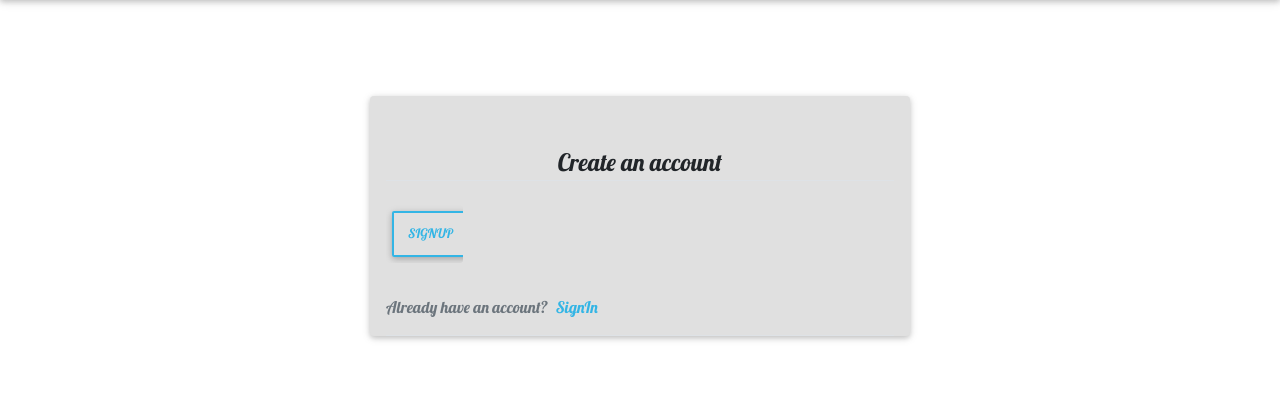
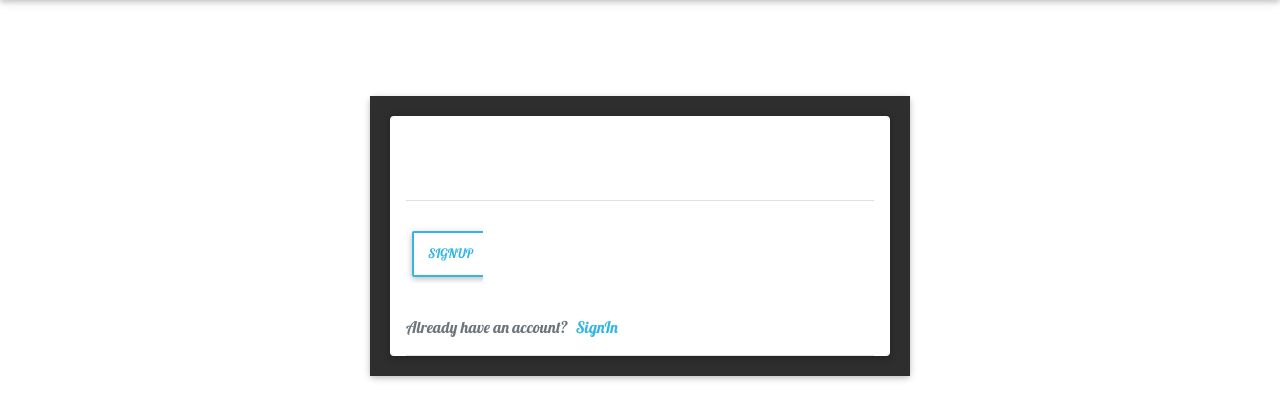
Before and after one commit to IreneMercy/Project-Review, a Django app: template Awards/templates/users/register.html in a window 1280 px wide. Shown: the part 58-478 px from the top of the page. Run offline with Django 3.2, Linux system fonts and the light colour scheme; the template is opened without the code that fills it, so the values that code supplies are empty; some libraries are stand-ins or nearby versions.

Commit message:
add the form in a card div

```diff
--- a/Awards/templates/users/register.html
+++ b/Awards/templates/users/register.html
@@ -7,7 +7,9 @@
     <div class="row">
       <div class="col-md-3"></div>
       <div class="col-md-6 mt-5">
-        <div class="card bg-light pl-3 pr-3 text-black">
+        <div class="card">
+          <div class="card-body btn-elegant">
+            <div class="card bg- pl-3 pr-3 text-black">
               <form  method="post">
                 {% csrf_token %}
                 <div class="form-group">
@@ -23,6 +25,8 @@
               </div>
             </div>
           </div>
+        </div>
+      </div>
       <div class="col-md-3"></div>
     </div>
   </div>
```
Lines whose indentation alone changed are shown as unchanged.
